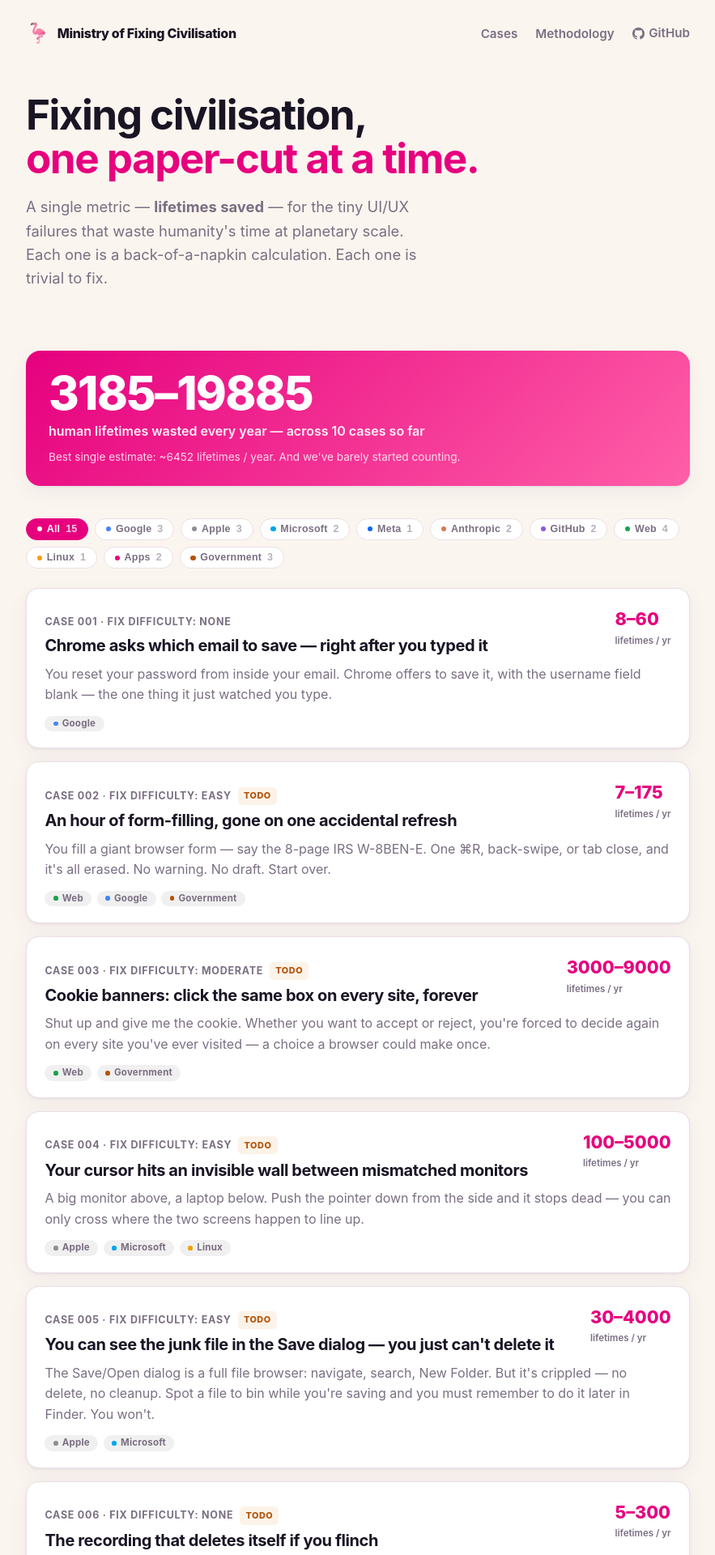
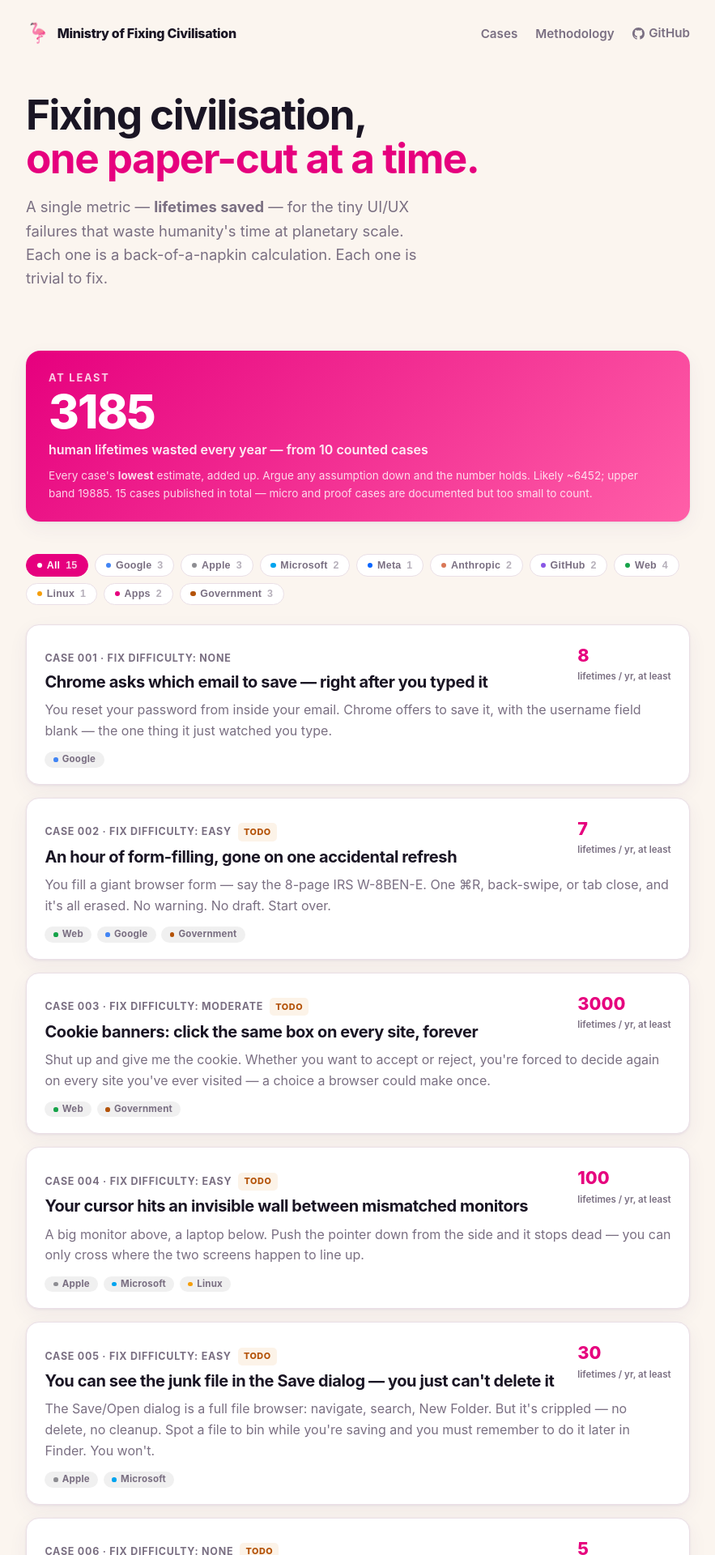
Before and after one commit to PlanetaryCouncil/ux, a Jekyll site: the page built from index.md, in a window 1280 px wide. Shown: the top 1920 px of the page at 81% size, without its empty margins (198-1081 px from the left). Built offline with Jekyll 4.4.1, drawn with Linux system fonts in a browser that asks for light colours; some of the changed text lies outside the part shown.

Commit message:
Publish the floor, not the range, and ask for cases properly
Every headline figure is now the low estimate. The home page leads with "At
least N" and each case page does the same, with likely and high underneath where
they inform without carrying the claim.

Rule 3 of the methodology already said the number should read as a floor. The
display never did it — it showed a range, which invites an argument about which
end is real, and a "best estimate", which invites the accusation that we picked
it to impress. A floor invites neither: push any assumption on this site to the
most sceptical value we thought defensible and the published number still stands,
because that value is already the one printed.

It costs roughly half. The honest midpoint is about double the floor and the
ceiling several times it, so the site now systematically understates what it
believes. That is the right trade — a number nobody can argue down is worth more
than a bigger one that invites the argument.

Also fixes the wording that prompted this: "across 10 cases so far" sat next to a
filter reading 15, because the total counts only non-micro cases. It now says
"from 10 counted cases" and states the published total alongside.

Adds a submit section to the home page and an "adding a case" section to the
methodology, both saying the thing that lowers the barrier: a case is one
markdown file, and if the arithmetic defeats you, file the observation anyway. A
real paper-cut nobody has counted is worth more than a tidy calculation of one
already on the list.

Co-Authored-By: Claude Opus 5 <noreply@anthropic.com>

```diff
--- a/_layouts/case.html
+++ b/_layouts/case.html
@@ -23,13 +23,12 @@ layout: default
     </div>
     {% else %}
     <div class="headline-metric">
+      <div class="metric-floor">At least</div>
       <div class="metric-range">
         <span class="lo">{{ page.lifetimes.low }}</span>
-        <span class="dash">–</span>
-        <span class="hi">{{ page.lifetimes.high }}</span>
       </div>
       <div class="metric-label">human lifetimes wasted per year</div>
-      <div class="metric-headline">best single estimate: <strong>~{{ page.lifetimes.headline }}</strong></div>
+      <div class="metric-headline">the low end of every assumption. Likely <strong>~{{ page.lifetimes.headline }}</strong>, up to <strong>{{ page.lifetimes.high }}</strong>.</div>
     </div>
     {% endif %}
 
--- a/assets/style.css
+++ b/assets/style.css
@@ -81,7 +81,38 @@ a:hover { text-decoration: underline; }
   color: #fff; border-radius: 18px; padding: 1.5rem 1.75rem; margin: 1.5rem 0 2.5rem;
   box-shadow: var(--shadow);
 }
+.total-banner .floor-label {
+  font-size: .8rem; font-weight: 700; letter-spacing: .14em; text-transform: uppercase;
+  opacity: .8; margin-bottom: .15rem;
+}
 .total-banner .big { font-size: clamp(2.4rem, 8vw, 3.6rem); font-weight: 800; letter-spacing: -.03em; line-height: 1; }
+.total-banner .fine em { font-style: normal; font-weight: 700; }
+
+/* The headline is a floor, so the word carries as much weight as the digits —
+   without it a single number reads as false precision rather than a lower bound. */
+.metric-floor {
+  font-size: .78rem; font-weight: 700; letter-spacing: .14em; text-transform: uppercase;
+  color: var(--muted); margin-bottom: .2rem;
+}
+
+.submit-cta {
+  margin: 3.5rem 0 1rem; padding: 1.6rem 1.5rem;
+  border: 1px solid var(--line); border-radius: 14px;
+}
+.submit-cta h2 { margin: 0 0 .6rem; font-size: 1.4rem; letter-spacing: -.02em; }
+.submit-cta p { margin: 0 0 .8rem; color: var(--muted); }
+.submit-cta ol { margin: 0 0 1rem; padding-left: 1.2rem; color: var(--muted); }
+.submit-cta li { margin-bottom: .45rem; }
+.submit-cta strong { color: var(--ink, inherit); }
+.submit-actions { display: flex; flex-wrap: wrap; gap: .55rem; margin-top: 1.1rem !important; }
+.btn {
+  display: inline-block; padding: .5rem .95rem; border-radius: 999px;
+  background: var(--pink); color: #fff; font-weight: 700; font-size: .9rem;
+  border: 1px solid var(--pink);
+}
+.btn:hover { background: var(--pink-soft); border-color: var(--pink-soft); text-decoration: none; }
+.btn-ghost { background: transparent; color: var(--muted); border-color: var(--line); }
+.btn-ghost:hover { background: transparent; color: var(--pink); border-color: var(--pink); }
 .total-banner .cap { opacity: .92; font-weight: 600; margin-top: .35rem; }
 .total-banner .fine { opacity: .82; font-size: .85rem; margin-top: .5rem; }
 
--- a/index.md
+++ b/index.md
@@ -22,9 +22,10 @@ title: Lifetimes saved
 {% endfor %}
 
 <div class="total-banner">
-  <div class="big">{{ total_lo }}–{{ total_hi }}</div>
-  <div class="cap">human lifetimes wasted every year — across {{ counted }} case{% if counted != 1 %}s{% endif %} so far</div>
-  <div class="fine">Best single estimate: ~{{ total_mid }} lifetimes / year. And we've barely started counting.</div>
+  <div class="floor-label">At least</div>
+  <div class="big">{{ total_lo }}</div>
+  <div class="cap">human lifetimes wasted every year — from {{ counted }} counted case{% if counted != 1 %}s{% endif %}</div>
+  <div class="fine">Every case's <em>lowest</em> estimate, added up. Argue any assumption down and the number holds. Likely ~{{ total_mid }}; upper band {{ total_hi }}. {{ site.cases | size }} cases published in total — micro and proof cases are documented but too small to count.</div>
 </div>
 
 {% assign PLATFORMS = "Google,Apple,Microsoft,Meta,Anthropic,GitHub,Web,Linux,Apps,Government" | split: "," %}
@@ -46,13 +47,33 @@ title: Lifetimes saved
         <div class="kicker">Case {{ c.number | prepend: '00' | slice: -3, 3 }} · fix difficulty: {{ c.difficulty }}{% if c.todo %}<span class="card-todo">TODO</span>{% endif %}</div>
         <h3>{{ c.title }}</h3>
       </div>
-      {% if c.oneoff %}<div class="card-metric proof-metric">PROOF<small>the anchor case</small></div>{% elsif c.micro %}<div class="card-metric proof-metric">MICRO<small>{{ c.micro_line }}</small></div>{% else %}<div class="card-metric">{{ c.lifetimes.low }}–{{ c.lifetimes.high }}<small>lifetimes / yr</small></div>{% endif %}
+      {% if c.oneoff %}<div class="card-metric proof-metric">PROOF<small>the anchor case</small></div>{% elsif c.micro %}<div class="card-metric proof-metric">MICRO<small>{{ c.micro_line }}</small></div>{% else %}<div class="card-metric">{{ c.lifetimes.low }}<small>lifetimes / yr, at least</small></div>{% endif %}
     </div>
     <p class="tagline">{{ c.tagline }}</p>
     {% if c.platforms %}<div class="platform-tags">{% for p in c.platforms %}<span class="pill plat-{{ p | downcase }}">{{ p }}</span>{% endfor %}</div>{% endif %}
   </a>
   {% endfor %}
 </div>
+
+<section class="submit-cta">
+  <h2>Send us a paper-cut</h2>
+  <p>You already know one. The dialog that loses your work, the toggle that does nothing,
+  the field that clears itself. If it wastes ten seconds for ten million people, it belongs here.</p>
+  <ol>
+    <li><strong>Name the failure</strong> in one sentence a stranger would recognise.</li>
+    <li><strong>Do the napkin</strong> — users × how often × seconds wasted. Cite what is
+    knowable, guess low on what is not, and show your range.</li>
+    <li><strong>Say who can fix it</strong>, and how hard it would be.</li>
+  </ol>
+  <p>A case is one markdown file. If the arithmetic defeats you, open an issue with the
+  observation and someone will do the napkin — a good paper-cut nobody has counted is worth
+  more than a tidy calculation of one we already have.</p>
+  <p class="submit-actions">
+    <a class="btn" href="{{ site.repo }}/issues/new" rel="noopener">Open an issue</a>
+    <a class="btn btn-ghost" href="{{ site.repo }}/blob/main/README.md" rel="noopener">Read the format</a>
+    <a class="btn btn-ghost" href="{{ '/methodology/' | relative_url }}">See the rules</a>
+  </p>
+</section>
 
 <script>
 (function(){
```
Also changed, not shown: methodology.md (+12 -2 lines).
